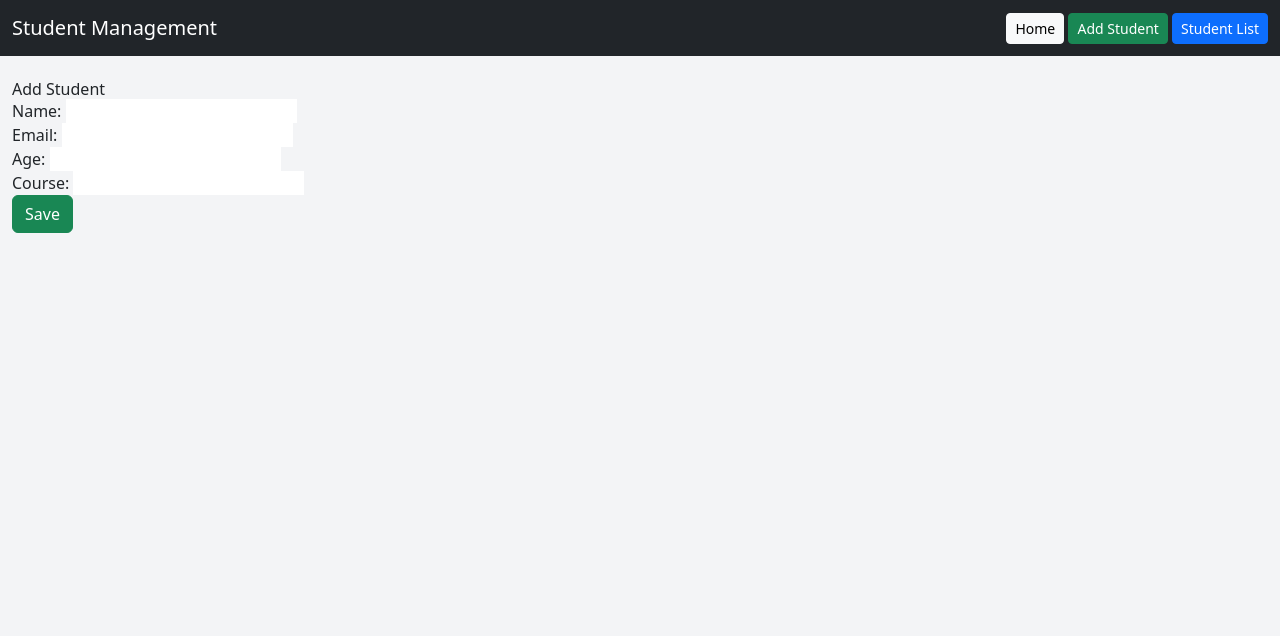
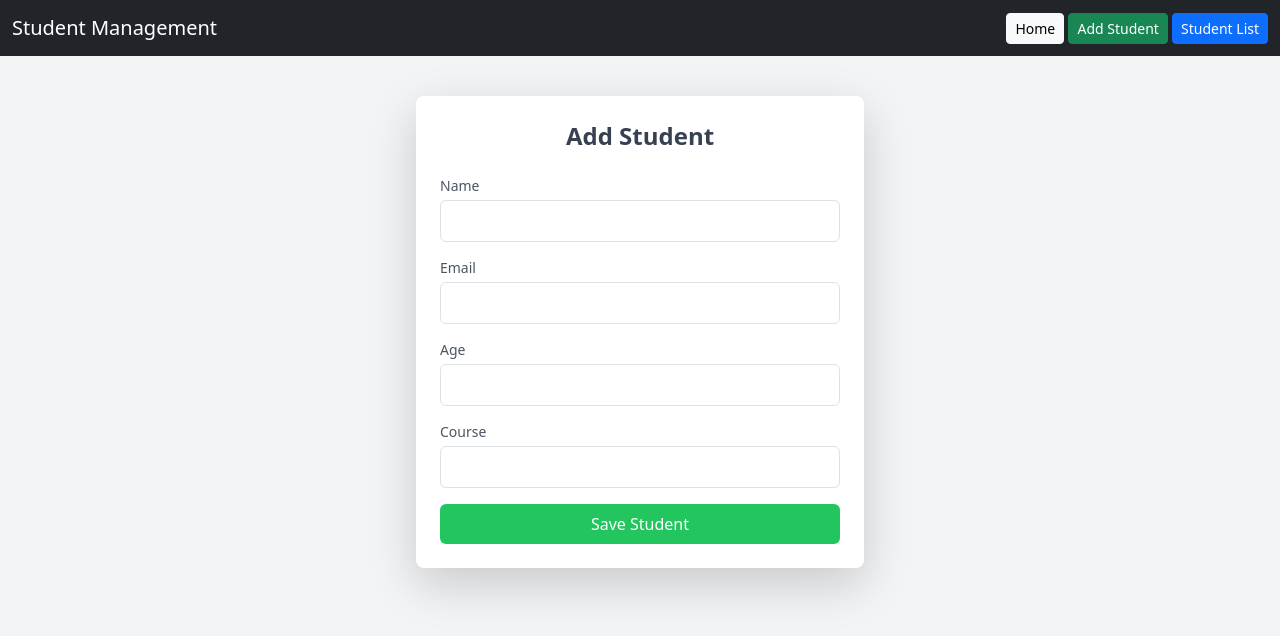
Before and after one commit to Rishikhadiyar/student-management-system-django, a Django app: page /create/ in a window 1280 px wide. Shown: the top 636 px of the page. Run offline with Django 5.2, Linux system fonts and the light colour scheme; some libraries are stand-ins or nearby versions.

Commit message:
fixed model

```diff
--- a/sms_project/students/templates/create_student.html
+++ b/sms_project/students/templates/create_student.html
@@ -2,13 +2,43 @@
 
 {% block content %}
 
-<h2>Add Student</h2>
+<div class="flex justify-center items-center mt-10">
+    <div class="bg-white shadow-lg rounded-lg p-6 w-full max-w-md">
 
-<form method="POST">
-    {% csrf_token %}
-    {{ form.as_p }}
+        <h2 class="text-2xl font-bold text-center mb-6 text-gray-700">
+            Add Student
+        </h2>
 
-    <button type="submit" class="btn btn-success">Save</button>
-</form>
+        <form method="POST" class="space-y-4">
+            {% csrf_token %}
+
+            <div>
+                <label class="block text-sm font-medium text-gray-600">Name</label>
+                <input type="text" name="name" class="w-full mt-1 p-2 border rounded focus:outline-none focus:ring-2 focus:ring-blue-400">
+            </div>
+
+            <div>
+                <label class="block text-sm font-medium text-gray-600">Email</label>
+                <input type="email" name="email" class="w-full mt-1 p-2 border rounded focus:outline-none focus:ring-2 focus:ring-blue-400">
+            </div>
+
+            <div>
+                <label class="block text-sm font-medium text-gray-600">Age</label>
+                <input type="number" name="age" class="w-full mt-1 p-2 border rounded focus:outline-none focus:ring-2 focus:ring-blue-400">
+            </div>
+
+            <div>
+                <label class="block text-sm font-medium text-gray-600">Course</label>
+                <input type="text" name="course" class="w-full mt-1 p-2 border rounded focus:outline-none focus:ring-2 focus:ring-blue-400">
+            </div>
+
+            <button type="submit" class="w-full bg-green-500 text-white py-2 rounded hover:bg-green-600 transition">
+                Save Student
+            </button>
+
+        </form>
+
+    </div>
+</div>
 
 {% endblock %}
```
Also changed, not shown: sms_project/db.sqlite3.
